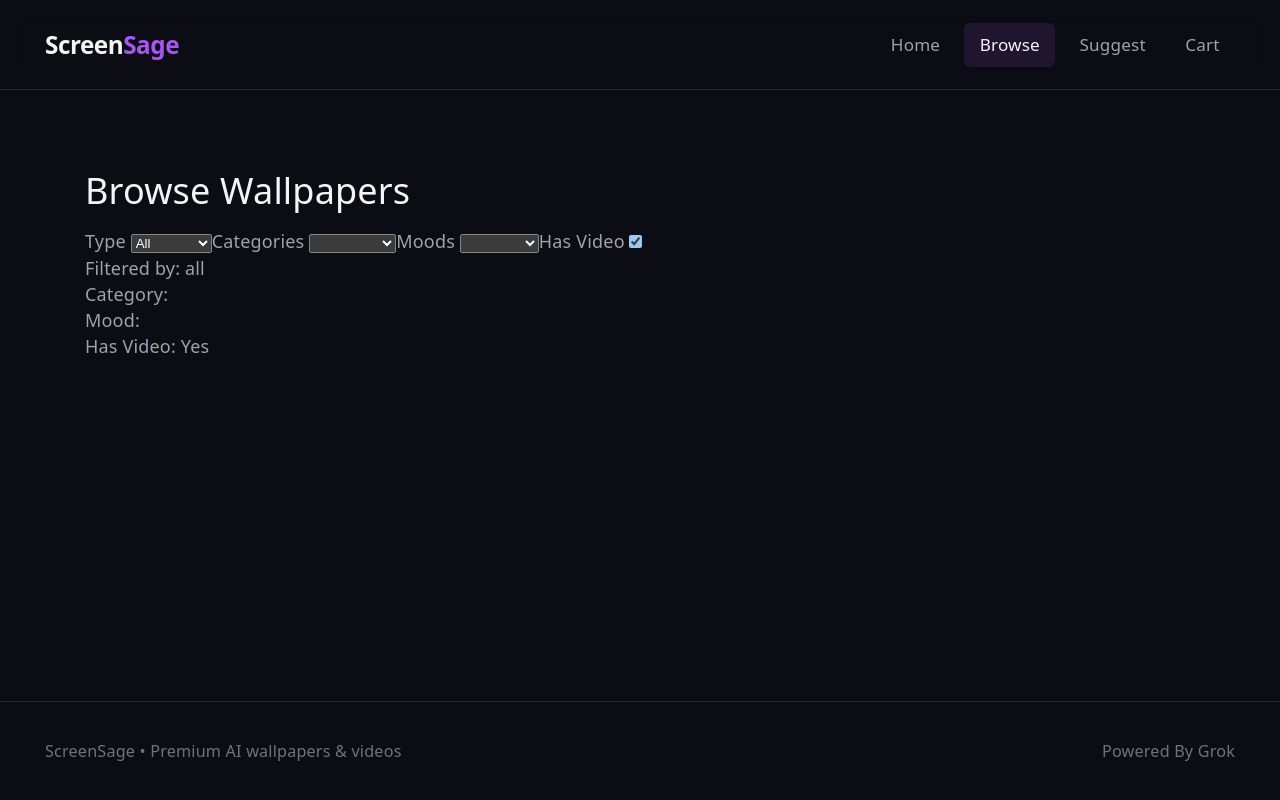
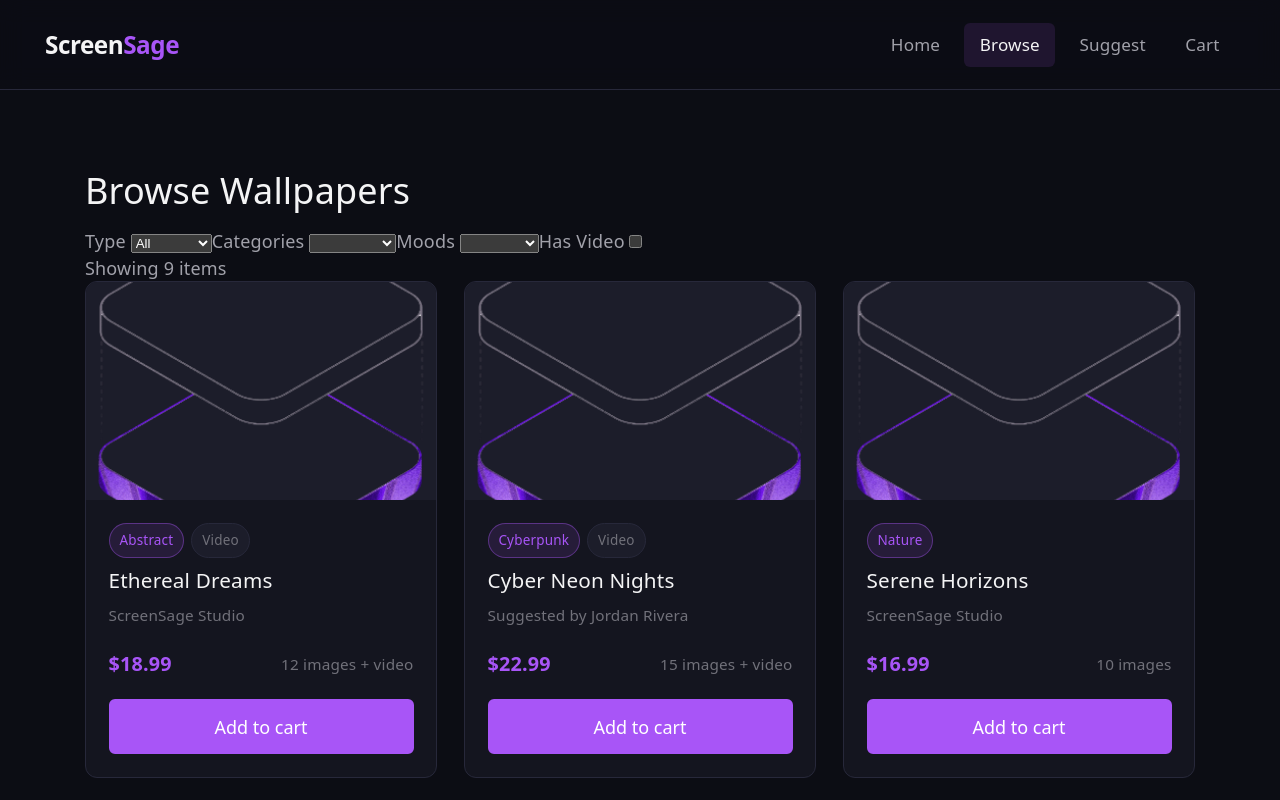
Before and after one commit to Courressa/ScreenSage, a React (Vite) app: page /browse in a window 1280 px wide. Shown: the top 800 px of the page. Built offline with nearby package versions, Linux system fonts and the light colour scheme.

Commit message:
Setup DisplayGrid on BrowsePage and edit DisplayCard image(s) text

```diff
--- a/src/components/display/DisplayCard.jsx
+++ b/src/components/display/DisplayCard.jsx
@@ -3,41 +3,41 @@ import AddToCartButton from '../cart/AddToCartButton'
 import { formatCreator, formatPrice } from '../../data/data'
 import '../../styles/collections.css'
 
-export default function DisplayCard({ collection }) {
-  const assetLabel = collection.hasVideo
-    ? `${collection.imageCount} images + video`
-    : `${collection.imageCount} images`
+export default function DisplayCard({ product }) {
+  const assetLabel = product.hasVideo
+    ? `${product.imageCount} image${product.imageCount > 1 ? 's' : ''} + video`
+    : (`${product.imageCount} image${product.imageCount > 1 ? 's' : ''}`);
 
   return (
     <article className="collection-card">
       <Link
-        to={`/collections/${collection.slug}`}
+        to={`/collections/${product.slug}`}
         className="collection-card__link"
       >
         <div className="collection-card__image-wrap">
           <img
-            src={collection.coverImage}
-            alt={collection.title}
+            src={product.coverImage}
+            alt={product.title}
             className="collection-card__image"
           />
         </div>
         <div className="collection-card__body">
           <div className="collection-card__meta">
-            <span className="badge">{collection.category}</span>
-            {collection.hasVideo && <span className="badge badge--muted">Video</span>}
+            <span className="badge">{product.category}</span>
+            {product.hasVideo && <span className="badge badge--muted">Video</span>}
           </div>
-          <h3 className="collection-card__title">{collection.title}</h3>
-          <p className="collection-card__creator">{formatCreator(collection)}</p>
+          <h3 className="collection-card__title">{product.title}</h3>
+          <p className="collection-card__creator">{formatCreator(product)}</p>
           <div className="collection-card__footer">
             <span className="collection-card__price">
-              {formatPrice(collection.price)}
+              {formatPrice(product.price)}
             </span>
             <span className="collection-card__count">{assetLabel}</span>
           </div>
         </div>
       </Link>
       <div className="collection-card__actions">
-        <AddToCartButton collection={collection} compact />
+        <AddToCartButton collection={product} compact />
       </div>
     </article>
   )
--- a/src/pages/BrowsePage.jsx
+++ b/src/pages/BrowsePage.jsx
@@ -1,11 +1,40 @@
-import { useState } from "react";
-import Filter from "../components/filter/filter";
+import { useState, useMemo } from "react";
+import Filter from "../components/filter/Filter";
+import { products } from "../data/data";
+import DisplayGrid from "../components/display/DisplayGrid";
 
 export default function BrowsePage() {
-    const [type, setType] = useState("all");
-    const [categorySelected, setCategorySelected] = useState("");
-    const [moodSelected, setMoodSelected] = useState("");
-    const [hasVideo, setHasVideo] = useState(true);
+  const [type, setType] = useState("all");
+  const [categorySelected, setCategorySelected] = useState("");
+  const [moodSelected, setMoodSelected] = useState("");
+  const [hasVideo, setHasVideo] = useState(false);
+
+  // Main filtering logic using useMemo - it caches the filtered products and only recalculates when the dependencies change
+  const filteredProducts = useMemo(() => {
+    return products.filter((product) => {
+      // Type filter
+      if (type !== "all" && product.type !== type) {
+        return false
+      }
+
+      // Category filter
+      if (categorySelected && product.category !== categorySelected) {
+        return false
+      }
+
+      // Mood filter (at least one matching mood)
+      if (moodSelected && !product.mood.includes(moodSelected)) {
+        return false
+      }
+
+      // Has Video filter
+      if (hasVideo && !product.hasVideo) {
+        return false
+      }
+
+      return true
+    })
+  }, [type, categorySelected, moodSelected, hasVideo]);
 
   return (
     <div className="page browse">
@@ -20,12 +49,11 @@ export default function BrowsePage() {
         hasVideo={hasVideo}
         setHasVideo={setHasVideo}
       />
-      <div className="filtered">
-        <p>Filtered by: {type}</p>
-        <p>Category: {categorySelected}</p>
-        <p>Mood: {moodSelected}</p>
-        <p>Has Video: {hasVideo ? "Yes" : "No"}</p>
+      <div className="filtered-results">
+        <p>Showing {filteredProducts.length} items</p>
       </div>
+
+      <DisplayGrid products={filteredProducts} />
     </div>
   )
 }
```
